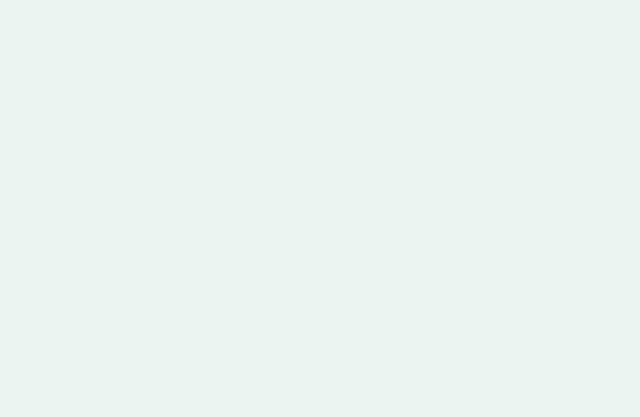
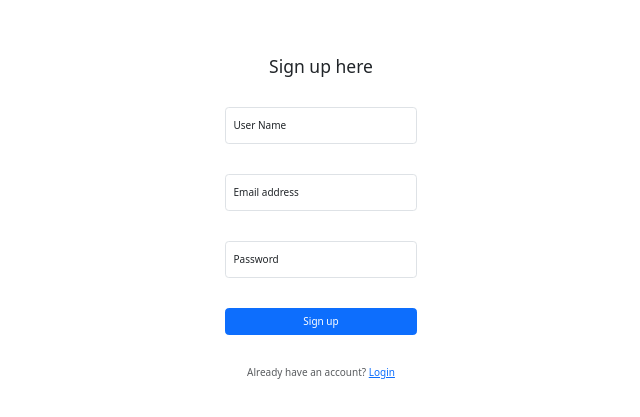
Before and after one commit to GOKULBS0023/food-recipe-app-react, a React (Create React App) app: page /signup in a window 1280 px wide. Before the commit this address had no page. Shown: the part 177-594 px from the top of the page, without its empty margins (319-959 px from the left). Built offline with nearby package versions, Linux system fonts and the light colour scheme; no server answers; a web font is replaced by a local one.

Commit message:
Update Authenticate

```diff
--- a/package.json
+++ b/package.json
@@ -12,6 +12,7 @@
     "@testing-library/user-event": "^13.5.0",
     "axios": "^1.4.0",
     "bootstrap": "^5.3.0",
+    "firebase": "^10.0.0",
     "react": "^18.2.0",
     "react-dom": "^18.2.0",
     "react-router-dom": "^6.14.2",
--- a/src/App.js
+++ b/src/App.js
@@ -1,16 +1,18 @@
 import { Routes, Route } from "react-router-dom";
 import Home from "./components/Pages/HomePage/Home";
 import RecipeDetails from "./components/Pages/RecipeDetails/RecipeDetails";
+import Login from "./components/Pages/Authenticate/Login";
+import Signup from "./components/Pages/Authenticate/Signup";
+
 
 function App() {
 
   return (
     <Routes>
-      <Route path="/" element={<Home />}/>
-      <Route
-        path="/recipes"
-        element={<RecipeDetails/>}
-      />
+      <Route path="/" element={<Home />} />
+      <Route path="/recipes" element={<RecipeDetails />} />
+      <Route path="/login" element={<Login />} />
+      <Route path="/signup" element={<Signup />} />
     </Routes>
   );
 }
--- /dev/null
+++ b/src/components/Pages/Authenticate/AuthContext.js
@@ -0,0 +1,21 @@
+import { createContext, useState, useEffect } from "react";
+import { getAuth, onAuthStateChanged } from "firebase/auth";
+
+const AuthContext = createContext();
+
+export const AuthProvider = ({ children }) => {
+  const [user, setUser] = useState(null);
+
+  useEffect(() => {
+    const auth = getAuth();
+    const unsubscribe = onAuthStateChanged(auth, (user) => {
+      setUser(user);
+    });
+
+    return () => unsubscribe();
+  }, []);
+
+  return <AuthContext.Provider value={user}>{children}</AuthContext.Provider>;
+};
+
+export default AuthContext;
--- /dev/null
+++ b/src/components/Pages/Authenticate/Login.js
@@ -0,0 +1,84 @@
+import React, { useState, useContext } from "react";
+import AuthContext from './AuthContext';
+import { useNavigate } from "react-router-dom";
+import "bootstrap/dist/css/bootstrap.css";
+import { getAuth, signInWithEmailAndPassword } from "firebase/auth";
+import { initializeApp } from "firebase/app";
+import { Link } from "react-router-dom";
+import "./Style.css";
+const firebaseConfig = {
+  apiKey: "AIzaSyBR-HIYLcfO6zOhgkKudrXaPp3ymf5xcM0",
+  authDomain: "food-recipe-finder-app.firebaseapp.com",
+  projectId: "food-recipe-finder-app",
+  storageBucket: "food-recipe-finder-app.appspot.com",
+  messagingSenderId: "508506645594",
+  appId: "1:508506645594:web:e9b129a5df7ac9a6dc6463",
+};
+const app = initializeApp(firebaseConfig);
+const Login = () => {
+  const navigate = useNavigate();
+  const [emailInput, setEmailInput] = useState("");
+  const [passwordInput, setPasswordInput] = useState("");
+  const user = useContext(AuthContext);
+  const emailChangeHandler = (e) => {
+    setEmailInput(e.target.value);
+  };
+  const passwordChangeHandler = (e) => {
+    setPasswordInput(e.target.value);
+  };
+  const handleFormSubmit = (e) => {
+    e.preventDefault();
+    const auth = getAuth();
+    signInWithEmailAndPassword(auth, emailInput, passwordInput)
+      .then((userCredential) => {
+        localStorage.setItem("isSignedIn", true);
+        setInterval(() => {
+          localStorage.removeItem("isSignedIn");
+        }, 3600000);
+        navigate("/");
+      })
+      .catch((error) => {
+        alert("User details not found!");
+      });
+  };
+  return (
+    <div className="main__section">
+      <main className="form-signin w-25 m-auto">
+        <form onSubmit={handleFormSubmit}>
+          <h1 className="h3 mb-5 fw-normal">Sign In here</h1>
+
+          <div className="form-floating mb-5">
+            <input
+              type="email"
+              className="form-control"
+              id="emailInput"
+              placeholder="name@example.com"
+              onChange={emailChangeHandler}
+              value={emailInput}
+            />
+            <label htmlFor="emailInput">Email address</label>
+          </div>
+          <div className="form-floating mb-5">
+            <input
+              type="password"
+              className="form-control"
+              id="passwordInput"
+              placeholder="Password"
+              onChange={passwordChangeHandler}
+              value={passwordInput}
+            />
+            <label htmlFor="passwordInput">Password</label>
+          </div>
+          <button className="btn btn-primary w-100 py-2" type="submit">
+            Sign in
+          </button>
+          <p className="mt-5 mb-3 text-body-secondary">
+            Don't have an account? <Link to="/signup">Signup</Link>
+          </p>
+        </form>
+      </main>
+    </div>
+  );
+};
+
+export default Login;
--- /dev/null
+++ b/src/components/Pages/Authenticate/Signup.js
@@ -0,0 +1,111 @@
+import React, { useState } from "react";
+import { useNavigate } from "react-router-dom";
+import { initializeApp } from "firebase/app";
+import { getDatabase, ref, set } from "firebase/database";
+import { getAuth, createUserWithEmailAndPassword } from "firebase/auth";
+import "bootstrap/dist/css/bootstrap.css";
+import "./Style.css";
+import { Link } from "react-router-dom";
+
+const firebaseConfig = {
+  apiKey: "AIzaSyBR-HIYLcfO6zOhgkKudrXaPp3ymf5xcM0",
+  authDomain: "food-recipe-finder-app.firebaseapp.com",
+  projectId: "food-recipe-finder-app",
+  storageBucket: "food-recipe-finder-app.appspot.com",
+  messagingSenderId: "508506645594",
+  appId: "1:508506645594:web:e9b129a5df7ac9a6dc6463",
+};
+
+const app = initializeApp(firebaseConfig);
+const database = getDatabase();
+const Signup = () => {
+  const navigate = useNavigate();
+  const [usernameInput, setUsernameInput] = useState("");
+  const [emailInput, setEmailInput] = useState("");
+  const [passwordInput, setPasswordInput] = useState("");
+  const auth = getAuth();
+  const db = getDatabase();
+
+  const usernameChangeHandler = (e) => {
+    setUsernameInput(e.target.value);
+  };
+  const emailChangeHandler = (e) => {
+    setEmailInput(e.target.value);
+  };
+  const passwordChangeHandler = (e) => {
+    setPasswordInput(e.target.value);
+  };
+  const handleFormSubmit = (e) => {
+    e.preventDefault();
+
+    createUserWithEmailAndPassword(auth, emailInput, passwordInput)
+      .then((userCredential) => {
+        const user = userCredential.user;
+        const uid = user.uid;
+        set(ref(db, "users/" + uid), {
+          userId: uid,
+          username: usernameInput,
+          email: emailInput,
+          createdAt: new Date().toISOString(),
+        });
+        alert("You are successfully registered!");
+        navigate("/login");
+      })
+      .catch((error) => {
+        alert("Something went wrong! Kindly try again...");
+        console.log(error);
+      });
+  };
+
+  return (
+    <div className="main__section">
+      <main className="form-signin w-25 m-auto">
+        <form onSubmit={handleFormSubmit}>
+          <h1 className="h3 mb-5 fw-normal">Sign up here</h1>
+          <div className="form-floating mb-5">
+            <input
+              type="text"
+              className="form-control"
+              id="usernameInput"
+              placeholder="name@example.com"
+              onChange={usernameChangeHandler}
+              value={usernameInput}
+            />
+            <label htmlFor="usernameInput">User Name</label>
+          </div>
+
+          <div className="form-floating mb-5">
+            <input
+              type="email"
+              className="form-control"
+              id="emailInput"
+              placeholder="name@example.com"
+              onChange={emailChangeHandler}
+              value={emailInput}
+            />
+            <label htmlFor="emailInput">Email address</label>
+          </div>
+          <div className="form-floating mb-5">
+            <input
+              type="password"
+              className="form-control"
+              id="passwordInput"
+              placeholder="Password"
+              onChange={passwordChangeHandler}
+              value={passwordInput}
+            />
+            <label htmlFor="passwordInput">Password</label>
+          </div>
+          <button className="btn btn-primary w-100 py-2" type="submit">
+            Sign up
+          </button>
+          <p className="mt-5 mb-3 text-body-secondary">
+            Already have an account? <Link to="/login">Login</Link>
+          </p>
+        </form>
+      </main>
+    </div>
+  );
+};
+
+export default Signup;
--- /dev/null
+++ b/src/components/Pages/Authenticate/Style.css
@@ -0,0 +1,15 @@
+.main__section{
+    height: 100vh;
+    display: flex;
+    align-items: center;
+    justify-content: center;
+    width: 60vw;
+    margin: auto;
+}
+.form-signin{
+    text-align: center;
+}
+
+.form-signin .form-control {
+  box-shadow: none;
+}
--- a/src/components/Pages/HomePage/Home.css
+++ b/src/components/Pages/HomePage/Home.css
@@ -6,13 +6,18 @@
     gap: 2rem;
     width: 80vw;
     margin:auto;
+    position: relative;
   }
   .heading {
     font-size: 4.2rem;
     font-family: "Lumanosimo", cursive;
     letter-spacing: 1.3px;
   }
-
+  .auth-btn{
+    color: #000;
+    padding: .5rem 1rem;
+    font-size: 1.6rem;
+  }
   .search__enable-btn{
       font-size: 3rem;
       color: #1F8A70;
--- a/src/components/Pages/HomePage/Home.js
+++ b/src/components/Pages/HomePage/Home.js
@@ -1,18 +1,27 @@
-import React, { useState, useEffect } from "react";
-// import { api_id, api_key } from "../../../API_KEYS/key";
+import React, { useState, useEffect, useContext } from "react";
+import { useNavigate } from "react-router-dom";
+import AuthContext from "../Authenticate/AuthContext";
+import { getAuth, signOut } from "firebase/auth";
 import Axios from "axios";
 import "./Home.css";
 import QueryForm from "./QueryForm/QueryForm";
 import MealType from "./MealType/MealType";
 import DisplayRecipes from "./DisplayRecipes/DisplayRecipes";
+import { Link } from "react-router-dom";
+
 const api_id = "b79f289e";
 const api_key = "ff269a182fda78059c97241110424e6d";
+
 const Home = () => {
   const [mealType, setMealType] = useState("all");
   const [query, setQuery] = useState("Banana");
   const [recipes, setRecipes] = useState(null);
   const [healthLabel, setHealthLabel] = useState("vegan");
   const [dietValue, setDietValue] = useState("balanced");
+  const navigate = useNavigate();
+  const auth = getAuth();
+  const user = useContext(AuthContext);
+
   const getMealType = (meal) => {
     setMealType(meal);
   };
@@ -32,9 +41,30 @@ const Home = () => {
   useEffect(() => {
     submitButtonHandler();
   }, [healthLabel, dietValue, query]);
+
+  const handleLogout = () => {
+    signOut(auth)
+      .then(() => {
+        alert("You are successfully signed out");
+        navigate("/login");
+      })
+      .catch((error) => {
+        alert("Something went wrong");
+      });
+  };
+
   return (
     <div className="home">
       <h1 className="heading">Food Recipes</h1>
+      {user ? (
+        <button onClick={handleLogout} className="auth-btn">
+          Log Out
+        </button>
+      ) : (
+        <Link to={"/login"}>
+          <button className="auth-btn">Login</button>
+        </Link>
+      )}
       <QueryForm
         onInputChangeHandler={inputChangeHandler}
         inputQuery={query}
@@ -51,4 +81,5 @@ const Home = () => {
     </div>
   );
 };
+
 export default Home;
--- a/src/index.js
+++ b/src/index.js
@@ -3,12 +3,16 @@ import ReactDOM from "react-dom/client";
 import "./index.css";
 import App from "./App";
 import { BrowserRouter as Routers } from "react-router-dom";
+import { AuthProvider } from './components/Pages/Authenticate/AuthContext';
+
 
 const root = ReactDOM.createRoot(document.getElementById("root"));
 root.render(
   <React.StrictMode>
-    <Routers>
-      <App />
-    </Routers>
-  </React.StrictMode>
+      <Routers>
+        <AuthProvider>
+          <App />
+        </AuthProvider>
+      </Routers>
+    </React.StrictMode>
 );
```
Also changed, not shown: 1 other file (tests, documents, lock files or other folders).
